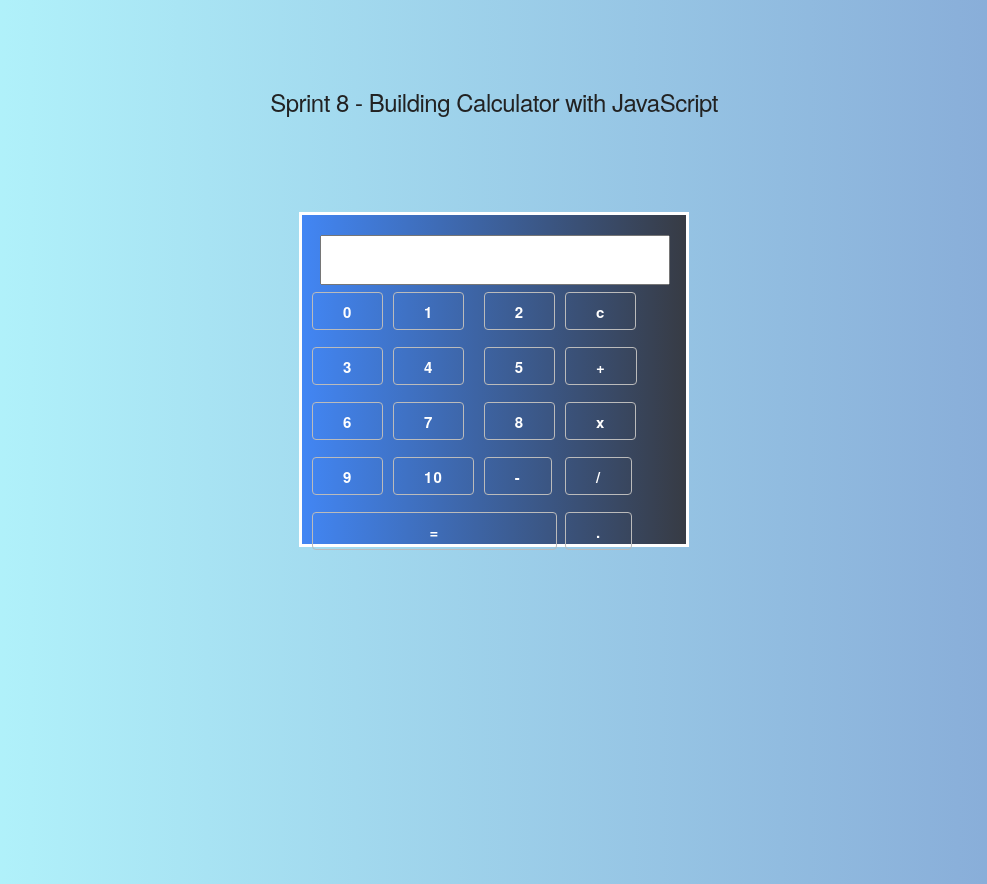
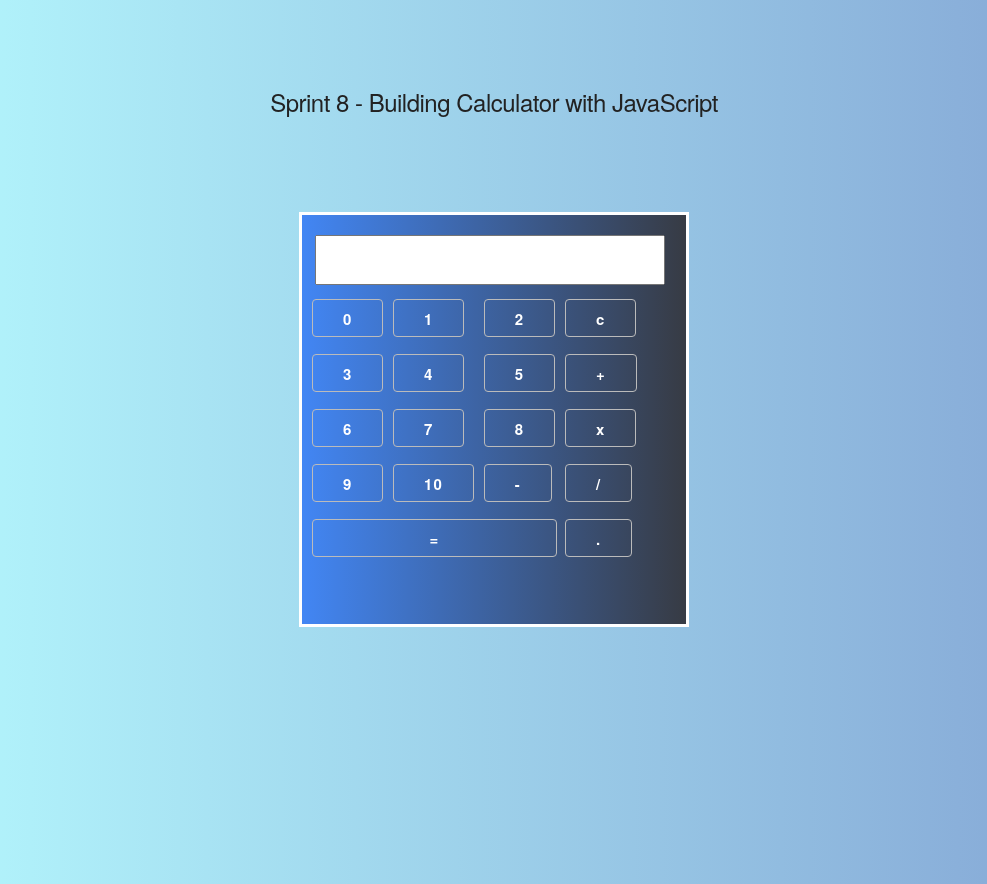
Before and after one commit to AmboMaya/js-calculator, a plain HTML site: page index.html in a window 1280 px wide. Shown: the whole page, without its empty margins (146-1133 px from the left). Drawn offline with nearby package versions, Linux system fonts and the light colour scheme.

```diff
--- a/main.css
+++ b/main.css
@@ -4,9 +4,19 @@ body, html {
     text-align: center;
     margin-top: 5%;
     background: #83a4d4;  /* fallback for old browsers */
-background: -webkit-linear-gradient(to right, #b6fbff, #83a4d4);  /* Chrome 10-25, Safari 5.1-6 */
-background: linear-gradient(to right, #b6fbff, #83a4d4); /* W3C, IE 10+/ Edge, Firefox 16+, Chrome 26+, Opera 12+, Safari 7+ */
+    background: -webkit-linear-gradient(to right, #b6fbff, #83a4d4);  /* Chrome 10-25, Safari 5.1-6 */
+    background: linear-gradient(to right, #b6fbff, #83a4d4); /* W3C, IE 10+/ Edge, Firefox 16+, Chrome 26+, Opera 12+, Safari 7+ */
+}
 
+.container.calculator {
+    width: 390px;
+    height: 415px;
+    border: 3px solid white;
+    padding: 20px 8px;
+    margin-top:5%;
+    background: #373B44;  /* fallback for old browsers */
+    background: -webkit-linear-gradient(to right, #4286f4, #373B44);  /* Chrome 10-25, Safari 5.1-6 */
+    background: linear-gradient(to right, #4286f4, #373B44); /* W3C, IE 10+/ Edge, Firefox 16+, Chrome 26+, Opera 12+, Safari 7+ */
 }
 
 td.body{
@@ -15,17 +25,6 @@ td.body{
     border: 0;
 }
 
-.container.calculator {
-    width: 390px;
-    height: 335px;
-    border: 3px solid white;
-    padding: 20px 8px;
-    margin-top:5%;
-    background: #373B44;  /* fallback for old browsers */
-background: -webkit-linear-gradient(to right, #4286f4, #373B44);  /* Chrome 10-25, Safari 5.1-6 */
-background: linear-gradient(to right, #4286f4, #373B44); /* W3C, IE 10+/ Edge, Firefox 16+, Chrome 26+, Opera 12+, Safari 7+ */
-
-}
 td.body input{
     text-transform: lowercase;
     color: white;
@@ -33,11 +32,11 @@ td.body input{
 }
 
 input.display{
-    margin-bottom: 3px;
-    margin-left:10px;
+    margin-bottom: 10px;
+    margin-left:5px;
     height: 50px;
     width: 350px;
 }
-th:last-child, td:last-child{
-    width: 83px;
+form{
+    width: 350px;
 }
```
